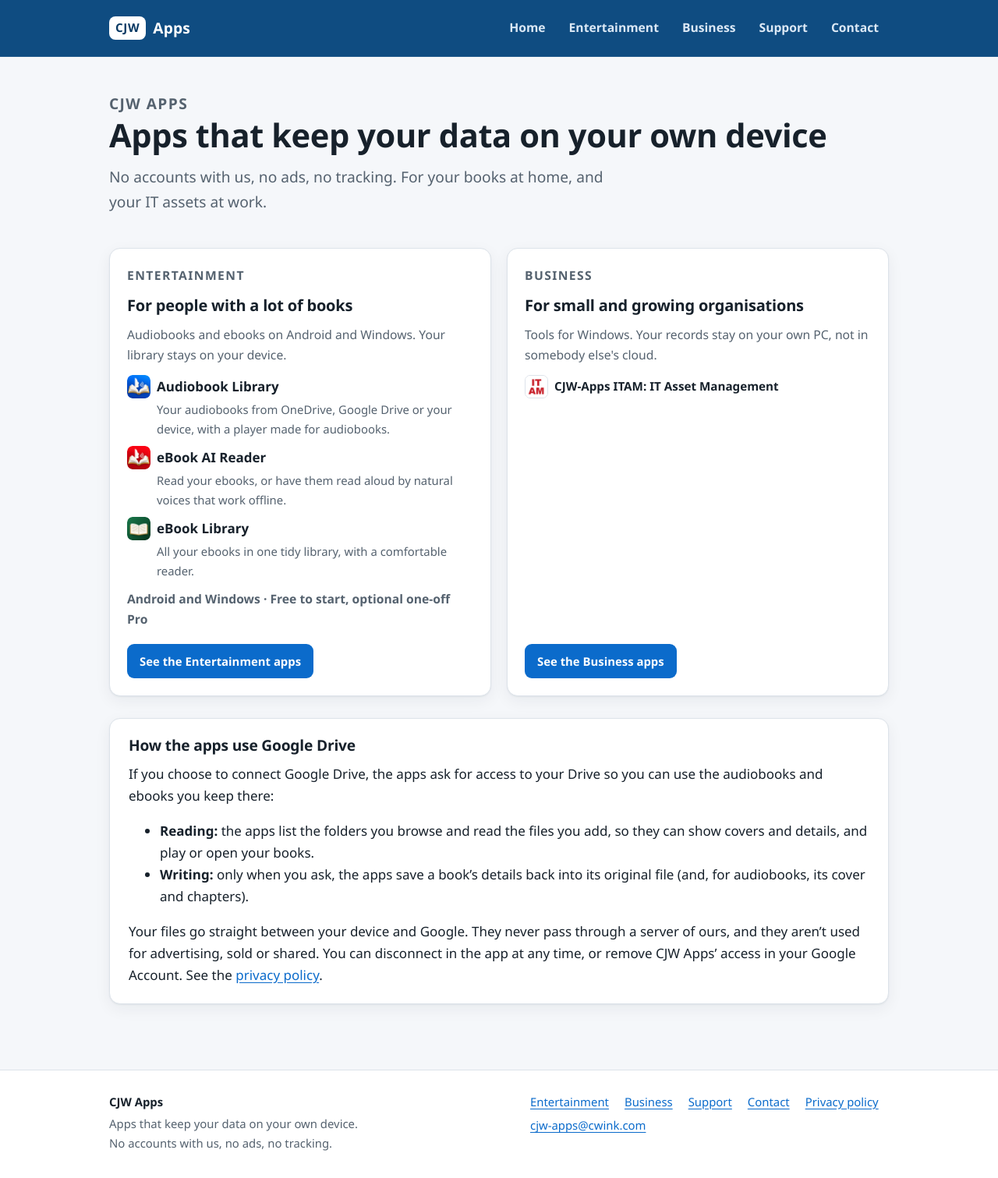
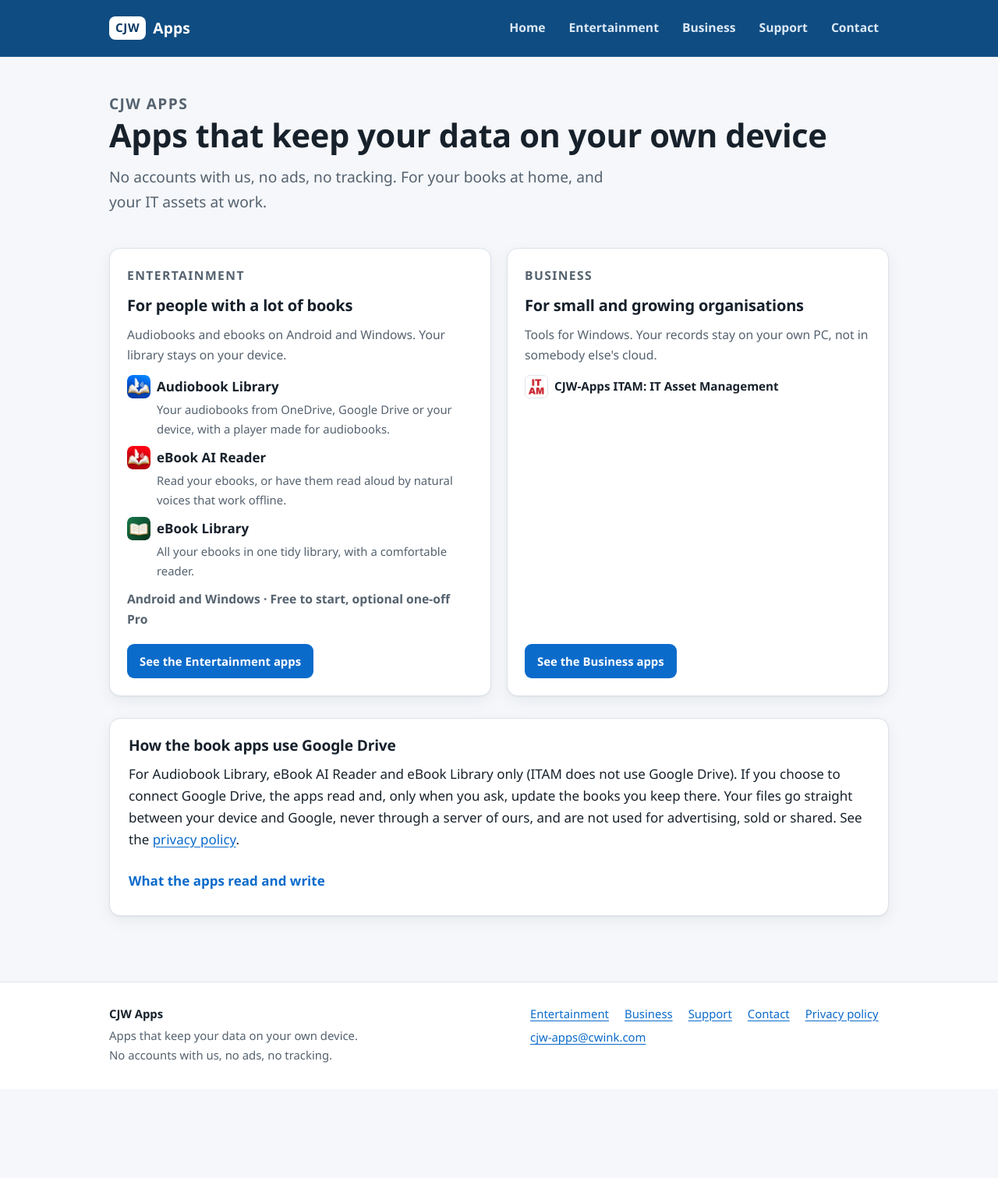
Before and after one commit to cjw-code71/cjw-apps, a Jekyll site: the page built from index.md, in a window 1280 px wide. Shown: the whole page at 78% size. Built offline with Jekyll 4.4.1, drawn with Linux system fonts in a browser that asks for light colours; after the commit the page ends 1397 px from its top, so only the background shows below that.

Commit message:
Home: Google Drive panel says it is for the book apps only; the read and write details fold open; the summary and privacy link stay visible for Google's checks
Co-Authored-By: Claude Opus 5.5 <noreply@anthropic.com>
Claude-Session: https://claude.ai/code/session_018sxEz2Nma7rBUjrM2EbSoD

```diff
--- a/assets/css/site.css
+++ b/assets/css/site.css
@@ -133,6 +133,9 @@ tr:last-child td { border-bottom: 0; }
 .faq summary { cursor: pointer; font-weight: 600; padding: 10px 0; min-height: 24px; }
 .faq details > :not(summary) { margin: 0 0 12px; }
 
+.panel details { margin-top: 4px; }
+.panel summary { cursor: pointer; font-weight: 600; color: var(--accent); min-height: 44px; display: flex; align-items: center; }
+
 /* ---- panels */
 .panel { background: var(--surface); border: 1px solid var(--line); border-radius: var(--radius); padding: 22px 24px; margin: 28px 0; box-shadow: var(--shadow); }
 .panel h2 { margin-top: 0; font-size: 1.2rem; }
--- a/index.md
+++ b/index.md
@@ -34,19 +34,25 @@ title: CJW Apps - Audiobook, eBook and IT Asset Management Apps
 
 <div class="panel" markdown="1">
 
-## How the apps use Google Drive
+## How the book apps use Google Drive
 
-If you choose to connect Google Drive, the apps ask for access to your Drive
-so you can use the audiobooks and ebooks you keep there:
+For Audiobook Library, eBook AI Reader and eBook Library only (ITAM does not
+use Google Drive). If you choose to connect Google Drive, the apps read and,
+only when you ask, update the books you keep there. Your files go straight
+between your device and Google, never through a server of ours, and are not
+used for advertising, sold or shared. See the [privacy policy](privacy.html).
+
+<details markdown="1">
+<summary>What the apps read and write</summary>
 
 - **Reading:** the apps list the folders you browse and read the files you
   add, so they can show covers and details, and play or open your books.
 - **Writing:** only when you ask, the apps save a book's details back into its
   original file (and, for audiobooks, its cover and chapters).
 
-Your files go straight between your device and Google. They never pass through
-a server of ours, and they aren't used for advertising, sold or shared. You can
-disconnect in the app at any time, or remove CJW Apps' access in your Google
-Account. See the [privacy policy](privacy.html).
+You can disconnect in the app at any time, or remove CJW Apps' access in
+your Google Account.
+
+</details>
 
 </div>
```
